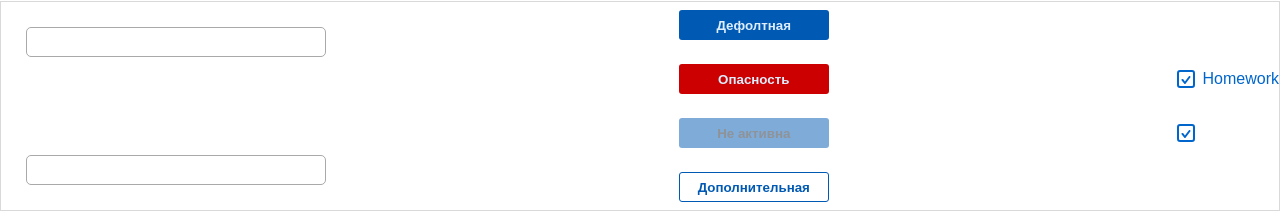
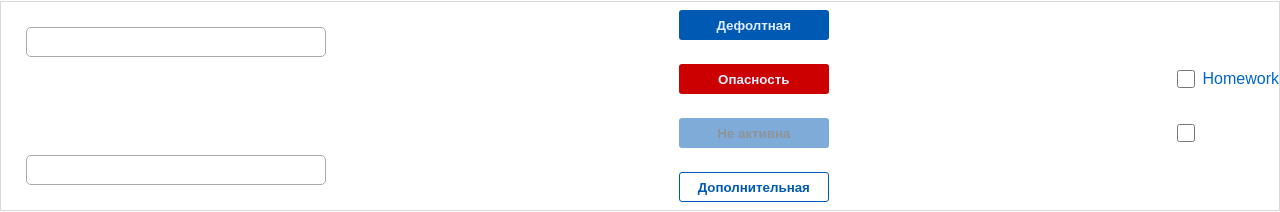
Before and after one commit to Miahri/hws2-master, a React (Create React App) app: page / in a window 1280 px wide. Shown: the part 1156-1368 px from the top of the page. Built offline with nearby package versions, Linux system fonts and the light colour scheme.

Commit message:
HomeWork 4 - edited initial status of checkboxes

```diff
--- a/src/s2-homeworks/hw04/Stand.tsx
+++ b/src/s2-homeworks/hw04/Stand.tsx
@@ -8,7 +8,7 @@ const Stand = () => {
     const [stateForAllInputs, setValue] = useState<string>('')
     const [error, setError] = useState<string>('')
 
-    const [stateForAllCheckboxes, setChecked] = useState<boolean>(true)
+    const [stateForAllCheckboxes, setChecked] = useState<boolean>(false)
 
     return (
         <div id={'hw4-stand'} className={s.stand}>
```
